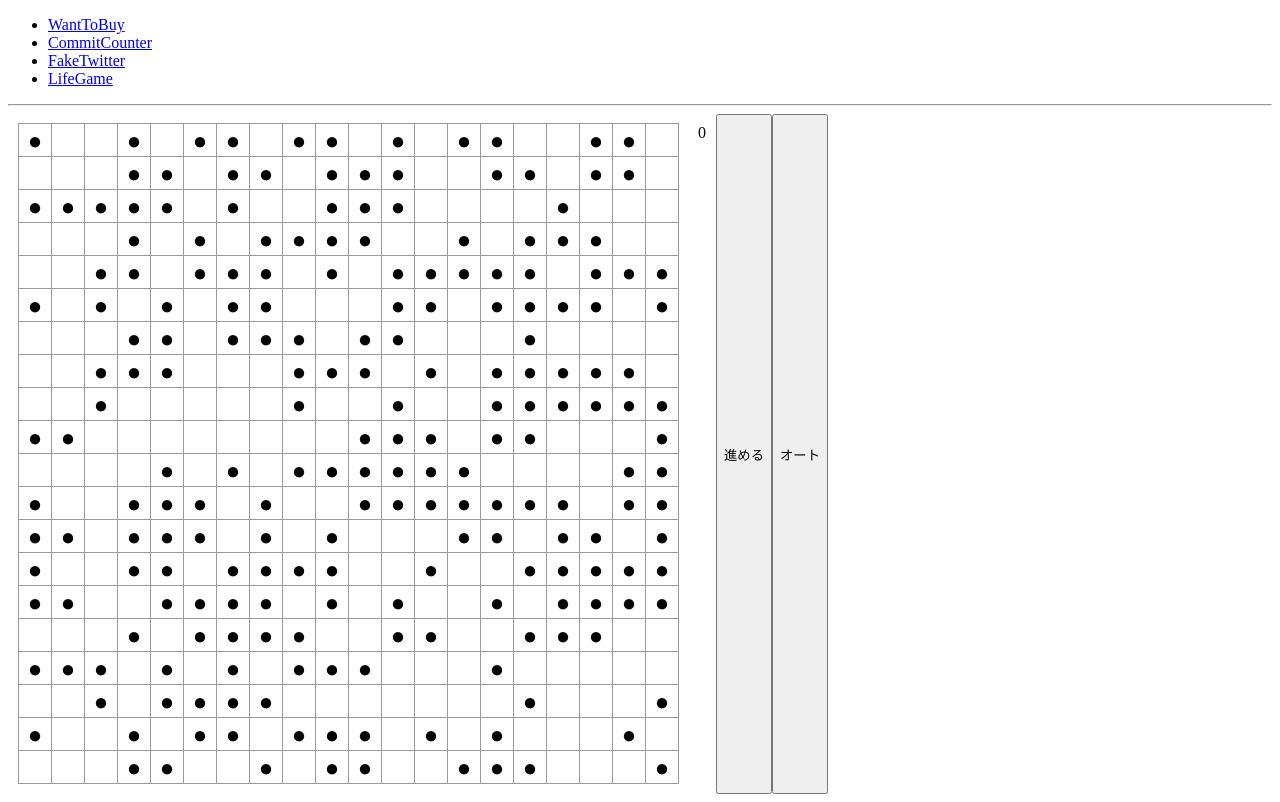
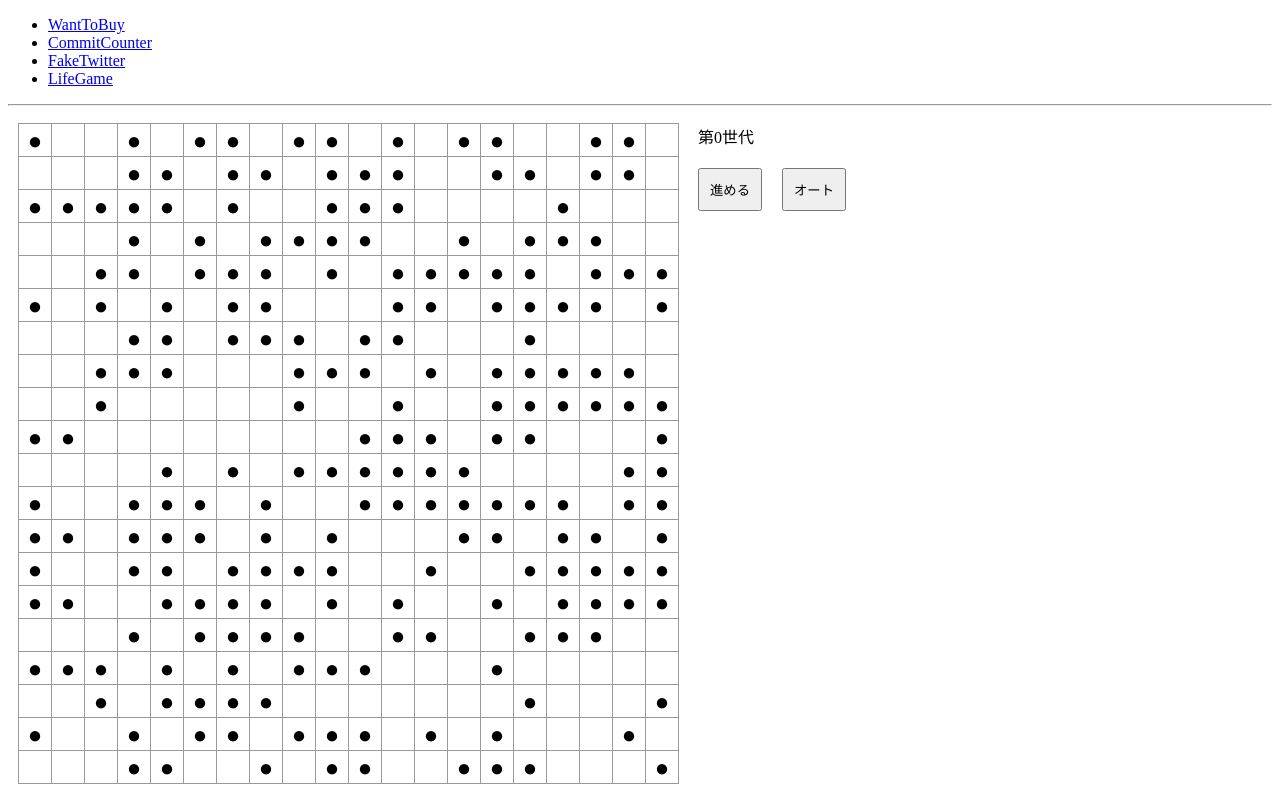
Before and after one commit to SparrowDev514/react-ts-project, a React (Vite) app: page /lifeGame in a window 1280 px wide. Built offline with nearby package versions, Linux system fonts and the light colour scheme.

Commit message:
とりあえず配置かえた

```diff
--- a/src/pages/LifeGame.tsx
+++ b/src/pages/LifeGame.tsx
@@ -140,6 +140,11 @@ const LifeGame = () => {
   };
   const nextStepButtonStyle = {
     padding: "10px",
+    margin: "10px",
+  };
+  const autoStepButtonStyle = {
+    padding: "10px",
+    margin: "10px",
   };
   // TODO:オートの時 終わらないようなやり方を考える
   return (
@@ -147,13 +152,21 @@ const LifeGame = () => {
       <div className="lifeGameBoard" style={lifeGameBoardStyle}>
         {createLifeGameBoard(step)}
       </div>
-      <div className="stepNum" style={stepNumStyle}>
-        {step}
+      <div>
+        <div className="stepNum" style={stepNumStyle}>
+          第{step}世代
+        </div>
+        <button
+          className="nextStepButton"
+          style={nextStepButtonStyle}
+          onClick={nextState}
+        >
+          進める
+        </button>
+        <button className="autoStepButton" style={autoStepButtonStyle}>
+          オート
+        </button>
       </div>
-      <button className="nextStepButton" onClick={nextState}>
-        進める
-      </button>
-      <button className="autoStep">オート</button>
     </div>
   );
 };
```
